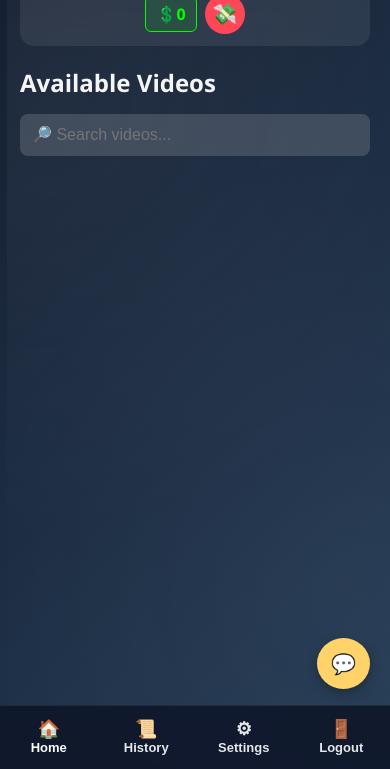
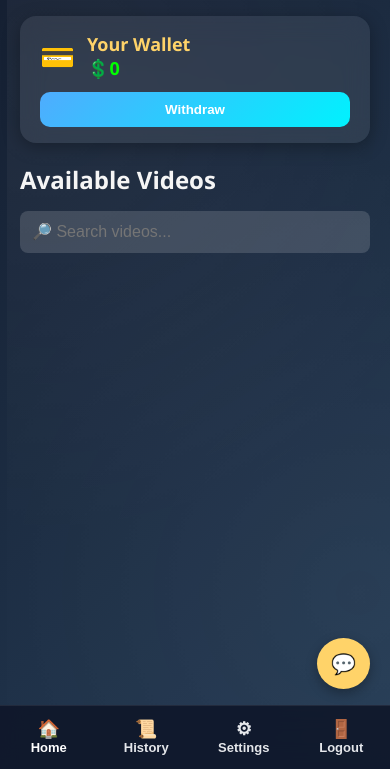
Before and after one commit to Trustdgamer/instantfundsspay, a website: page public/user.html in a window 390 px wide. Shown: the part 75-844 px from the top of the page. Drawn offline with Linux system fonts and the light colour scheme; no server answers; sample sign-in values are in the browser's storage; a script that the page names is missing.

Commit message:
latest update

```diff
--- a/public/user.html
+++ b/public/user.html
@@ -466,6 +466,78 @@ body::before {
     display: flex;
   }
 }
+/* Wallet Card */
+.wallet-card {
+  background: var(--glass);
+  backdrop-filter: blur(12px);
+  border-radius: 16px;
+  padding: 16px 20px;
+  margin-bottom: 20px;
+  display: flex;
+  justify-content: space-between;
+  align-items: center;
+  box-shadow: 0 4px 18px rgba(0,0,0,0.3);
+  transition: transform 0.3s ease, box-shadow 0.3s ease;
+}
+
+.wallet-card:hover {
+  transform: translateY(-3px);
+  box-shadow: 0 8px 25px rgba(0,0,0,0.4);
+}
+
+.wallet-left {
+  display: flex;
+  align-items: center;
+  gap: 12px;
+}
+
+.wallet-icon {
+  font-size: 28px;
+  color: var(--accent);
+}
+
+.wallet-card h3 {
+  margin: 0;
+  color: var(--accent);
+  font-size: 18px;
+}
+
+.wallet-card p {
+  font-weight: bold;
+  color: #0f0;
+  font-size: 18px;
+}
+
+/* Withdraw Button */
+.wallet-card button {
+  padding: 10px 18px;
+  border: none;
+  border-radius: 10px;
+  background: linear-gradient(135deg, var(--btn1), var(--btn2));
+  color: white;
+  font-weight: bold;
+  cursor: pointer;
+  transition: opacity 0.2s, transform 0.2s;
+}
+
+.wallet-card button:hover {
+  opacity: 0.9;
+  transform: scale(1.05);
+}
+
+/* Mobile adjustments */
+@media (max-width: 768px) {
+  .wallet-card {
+    flex-direction: column;
+    align-items: flex-start;
+    gap: 12px;
+  }
+
+  .wallet-card button {
+    width: 100%;
+  }
+}
+
 
 
   </style>
@@ -532,17 +604,22 @@ body::before {
   <div class="nav-actions desktop-actions">
     <button id="btnHistory">📜 History</button>
     <button id="btnSettings" class="settings-btn">⚙ Settings</button>
-    <div id="likeBalance" class="balance">💲0</div>
-    <button id="withdrawBtn" class="danger">Withdraw</button>
     <button id="btnLogout" class="danger">Logout</button>
   </div>
 
-  <!-- Mobile Wallet Bar -->
-  <div class="mobile-wallet">
-    <div id="likeBalanceMobile" class="balance">💲0</div>
-    <button id="withdrawIcon" class="withdraw-icon" title="Withdraw">💸</button>
+</nav>
+<!-- Wallet Section -->
+<section class="wallet-card">
+  <div class="wallet-left">
+    <div class="wallet-icon">💳</div>
+    <div>
+      <h3>Your Wallet</h3>
+      <p id="likeBalance">💲0</p>
+    </div>
   </div>
-</nav>
+  <button id="withdrawBtn">Withdraw</button>
+</section>
+
 
 
     <h2 id="sectionTitle">Available Videos</h2>
@@ -984,11 +1061,8 @@ async function saveBalance() {
 
 // ✅ Update balance display (top bar)
 function updateBalanceDisplay() {
-  // Update all balance displays (desktop + mobile)
-  const balanceEls = document.querySelectorAll("#likeBalance, #likeBalanceMobile");
-  balanceEls.forEach(el => {
-    if (el) el.textContent = "💲" + balance;
-  });
+  const balanceEl = document.getElementById("likeBalance");
+  if (balanceEl) balanceEl.textContent = "💲" + balance;
 }
 
 
@@ -1294,22 +1368,12 @@ document.addEventListener("DOMContentLoaded", loadBalance);*/
 
 
 // Withdraw button → redirect to email
-function setupWithdrawButtons() {
-  const withdrawButtons = document.querySelectorAll("#withdrawBtn, #withdrawIcon");
-
-  withdrawButtons.forEach(btn => {
-    if (!btn) return;
-    btn.addEventListener("click", () => {
-      const amount = balance || 0; // use current balance
-      const subject = encodeURIComponent("Withdrawal Request");
-      const body = encodeURIComponent(
-        `Hello,\n\nI am here to withdraw ${amount} dollars.\n\nThank you.`
-      );
-      // redirect to your email
-      window.location.href = `mailto:Verifiedboiy@gmail.com?subject=${subject}&body=${body}`;
-    });
-  });
-}
+document.getElementById("withdrawBtn").addEventListener("click", () => {
+  const amount = balance || 0;
+  const subject = encodeURIComponent("Withdrawal Request");
+  const body = encodeURIComponent(`Hello,\n\nI would like to withdraw ${amount} dollars.\n\nThank you.`);
+  window.location.href = `mailto:Verifiedboiy@gmail.com?subject=${subject}&body=${body}`;
+});
 
 document.addEventListener("DOMContentLoaded", setupWithdrawButtons);
 
```
